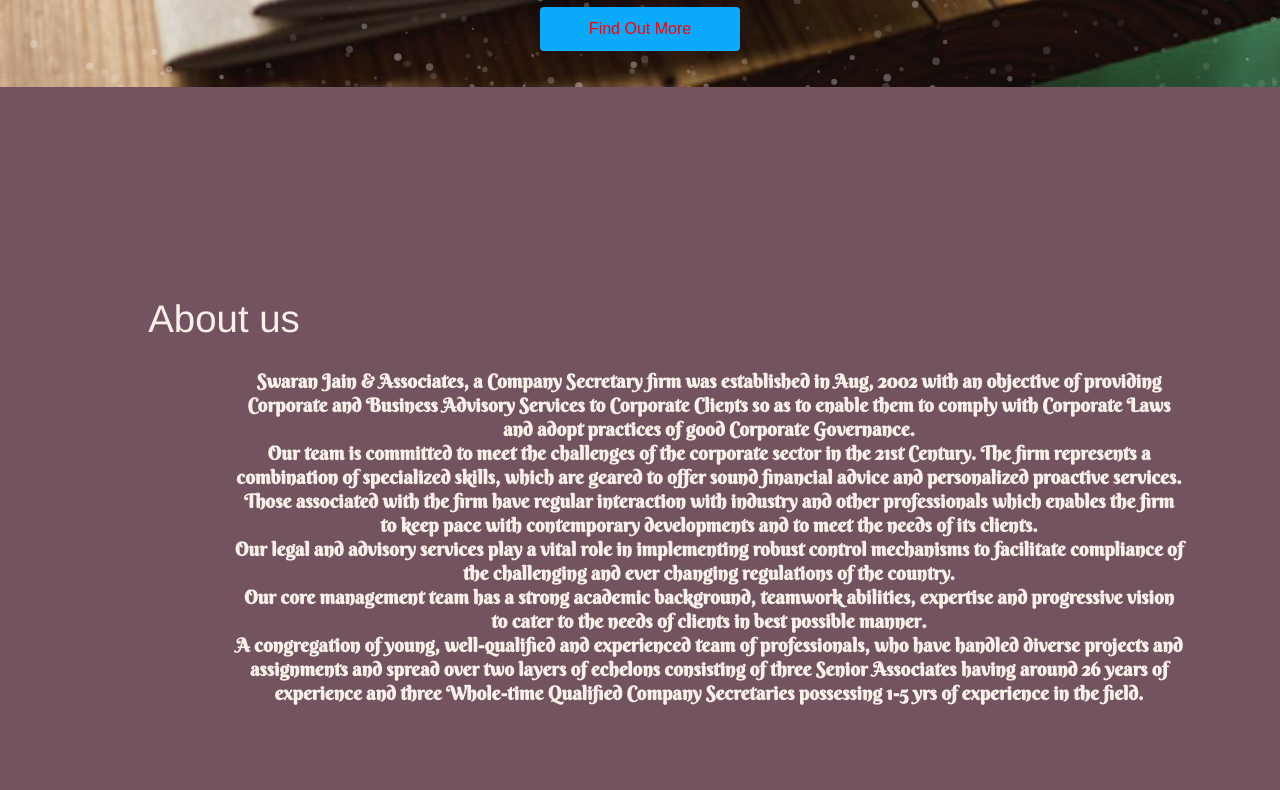
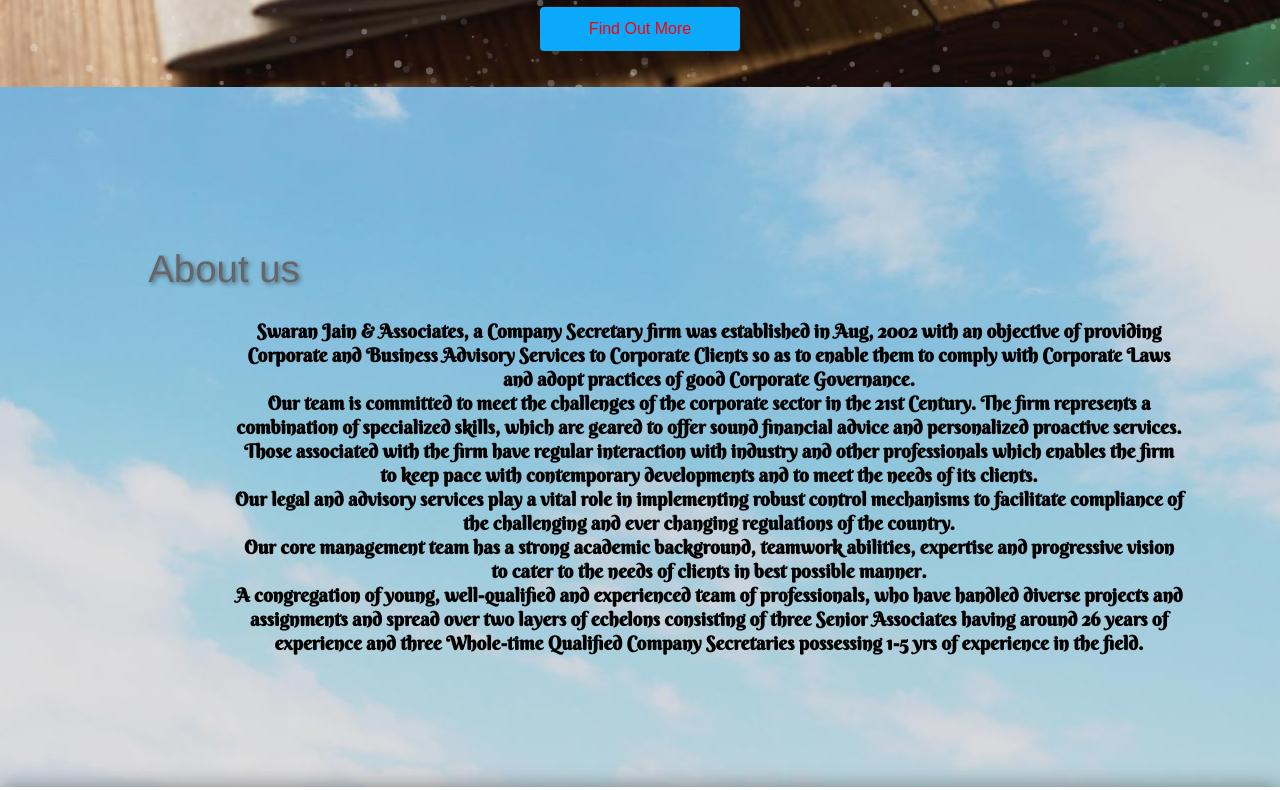
Before and after one commit to Shekharrajak/Website-for-Swaran-Jain-Associates, a plain HTML site: page index.html in a window 1280 px wide. Shown: the part 713-1503 px from the top of the page. Drawn offline with nearby package versions, Linux system fonts and the light colour scheme; a web font is replaced by a local one.

Commit message:
Adding all sections complete

```diff
--- a/css/component_header.css
+++ b/css/component_header.css
@@ -66,7 +66,7 @@
 	position: absolute;
 	margin: 0;
 	padding: 0;
-	color: #f9f1e9;
+	color:#000;
 	text-align: center;
 	top: 50%;
 	left: 55%;
@@ -94,7 +94,7 @@
 	position: absolute;
 	margin: 0;
 	padding: 0;
-	color: #f9f1e9;
+	color:#666;
 	text-align:left;
 	top: 0%;
 	left:0%;
@@ -104,6 +104,6 @@
 	-webkit-transform: translate3d(-50%,-50%,0);
 	transform: translate3d(-50%,-50%,0);
 	font: 2.0em/125% 'Sofia', Helvetica, Sans-serif;
-
+	text-shadow: 2px 2px 4px rgba(0,0,0,0.4)
 
  }
--- a/css/style.css
+++ b/css/style.css
@@ -348,10 +348,3 @@ Main components
 	text-shadow:#999;
 	width:200px;
 }
-#about{
-	line-height:none;
-	font-family:Gotham, "Helvetica Neue", Helvetica, Arial, sans-serif;
-	font-size:16px;
-
-	text-align:center;
-}
--- a/css/style_parallax.css
+++ b/css/style_parallax.css
@@ -91,3 +91,19 @@ article{
 	margin: 0px auto;
 	width: 517px;
 }
+#about{
+	min-height: 700px;
+	margin: 0 auto;
+	width: 100%;
+	max-width: 1920px;
+	position: relative;
+	-webkit-box-shadow: 0 0 20px rgba(0,0,0,0.4);
+	box-shadow: 0 0 20px rgba(0,0,0,0.4);
+	-webkit-background-size: cover;
+	-moz-background-size: cover;
+	-o-background-size: cover;
+	background-size: cover;
+
+
+	background:url(../img/bg.jpg) 50% 0 no-repeat fixed;
+}
```
Also changed, not shown: img/buss.jpg (added).
